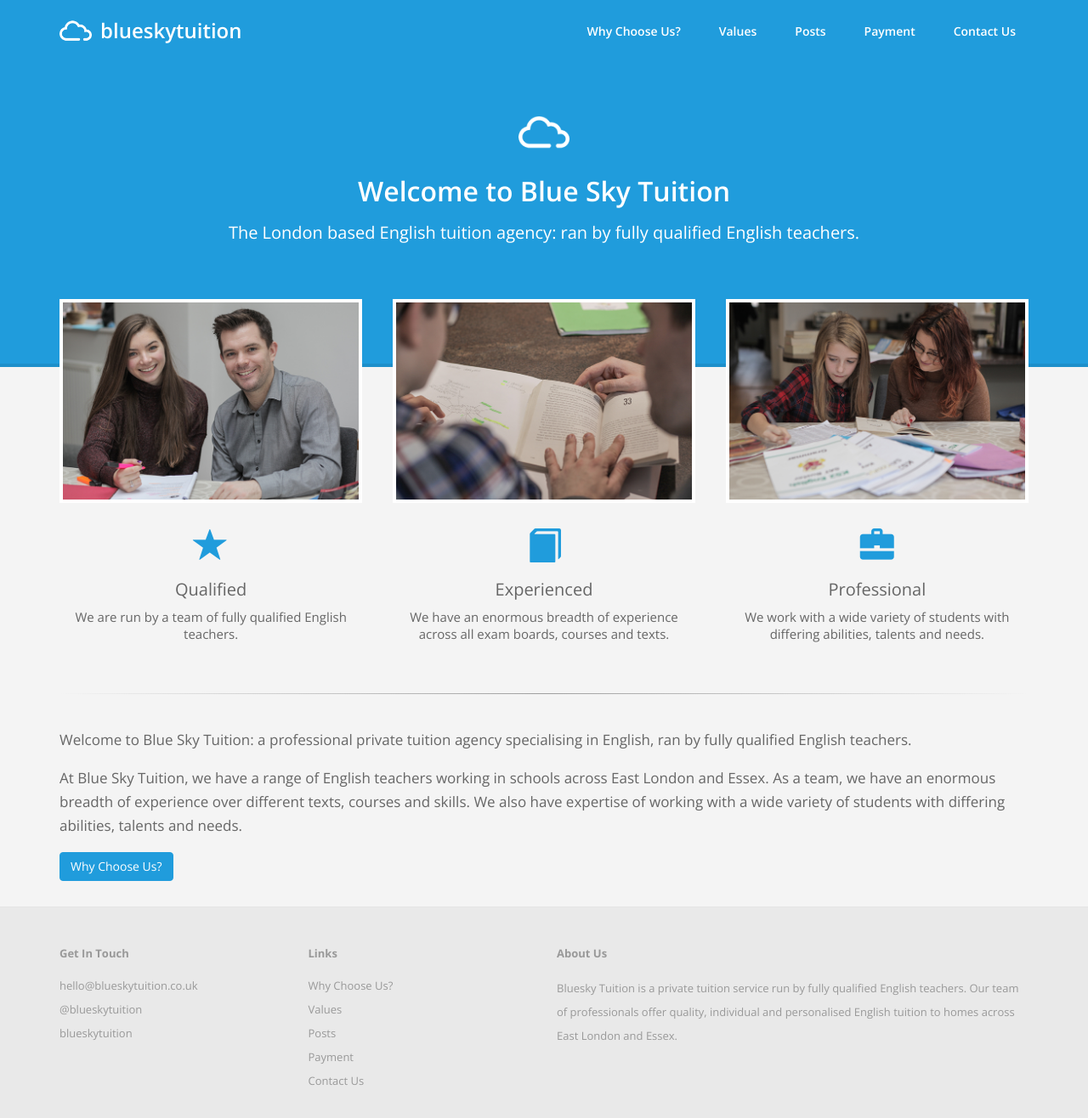
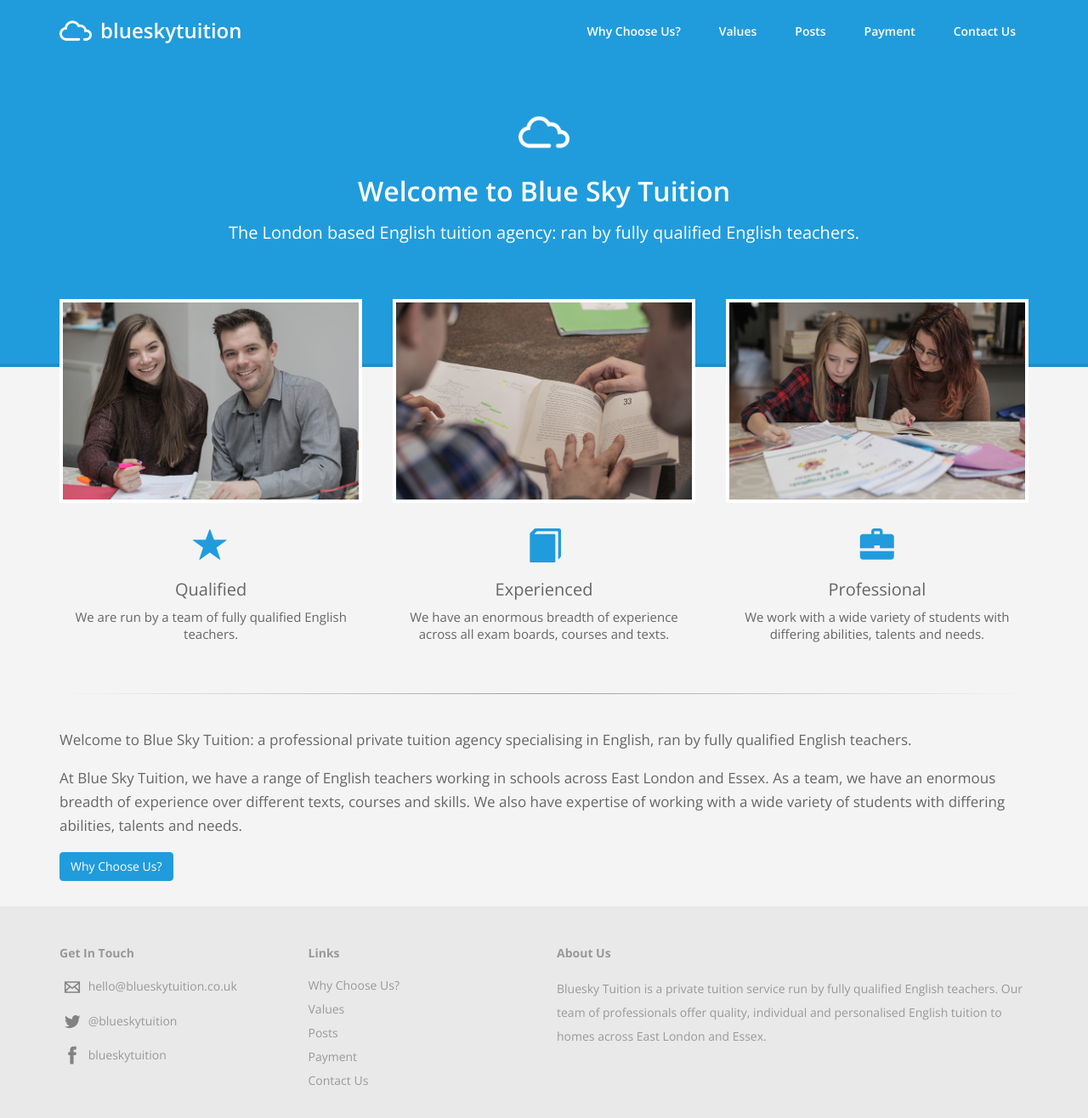
Before and after one commit to 01taylop/blue-sky-tuition, a Jekyll site: the page built from index.html, in a window 1280 px wide. Shown: the whole page at 85% size. Built offline with Jekyll 4.4.1, drawn with Linux system fonts in a browser that asks for light colours.

Commit message:
Add social icons to the footer links

```diff
--- a/_includes/footer.html
+++ b/_includes/footer.html
@@ -3,9 +3,9 @@
     <div class="row">
       <div class="col-sm-12 col-md-3">
         <h4>Get In Touch</h4>
-        <a href="mailto:{{ site.email }}">{{ site.email }}</a><br />
-        <a href="https://twitter.com/{{ site.twitter_username }}" target="_blank">@{{ site.twitter_username }}</a><br />
-        <a href="https://www.facebook.com/{{ site.facebook_username }}" target="_blank">{{ site.facebook_username }}</a>
+        {% include icon-email.html username=site.email %}
+        {% include icon-twitter.html username=site.twitter_username %}
+        {% include icon-facebook.html username=site.facebook_username %}
       </div>
       <div class="col-sm-12 col-md-3">
         <h4>Links</h4>
--- /dev/null
+++ b/_includes/icon-email.html
@@ -0,0 +1 @@
+<a href="mailto:{{ include.username }}" class="social-link"><span class="icon icon--email">{% include icon-email.svg %}</span><span class="username">{{ include.username }}</span></a>
--- /dev/null
+++ b/_includes/icon-facebook.html
@@ -0,0 +1 @@
+<a href="https://www.facebook.com/{{ include.username }}" class="social-link" target="_blank"><span class="icon icon--facebook">{% include icon-facebook.svg %}</span><span class="username">{{ include.username }}</span></a>
--- a/_includes/icon-github.html
+++ /dev/null
@@ -1 +0,0 @@
-<a href="https://github.com/{{ include.username }}"><span class="icon icon--github">{% include icon-github.svg %}</span><span class="username">{{ include.username }}</span></a>
--- a/_includes/icon-twitter.html
+++ b/_includes/icon-twitter.html
@@ -1 +1 @@
-<a href="https://twitter.com/{{ include.username }}"><span class="icon icon--twitter">{% include icon-twitter.svg %}</span><span class="username">{{ include.username }}</span></a>
+<a href="https://twitter.com/{{ include.username }}" class="social-link" target="_blank"><span class="icon icon--twitter">{% include icon-twitter.svg %}</span><span class="username">@{{ include.username }}</span></a>
--- a/_sass/partials/_footer.scss
+++ b/_sass/partials/_footer.scss
@@ -1,5 +1,5 @@
 footer {
-  font-size: 13px;
+  font-size: 14px;
   padding-top: 0px;
   padding-bottom: 30px;
   color: #999;
@@ -15,3 +15,23 @@ footer {
     }
   }
 }
+
+a.social-link {
+  display: block;
+  margin-bottom: 10px;
+  text-decoration: none;
+  svg {
+    width: 30px;
+    height: 30px;
+    vertical-align: middle;
+  }
+  .username {
+    vertical-align: middle;
+  }
+  &:hover {
+    text-decoration: none;
+    .username {
+      text-decoration: underline;
+    }
+  }
+}
```
Also changed, not shown: _includes/icon-email.svg (added), _includes/icon-facebook.svg (added), _includes/icon-github.svg (deleted), _includes/icon-twitter.svg.
